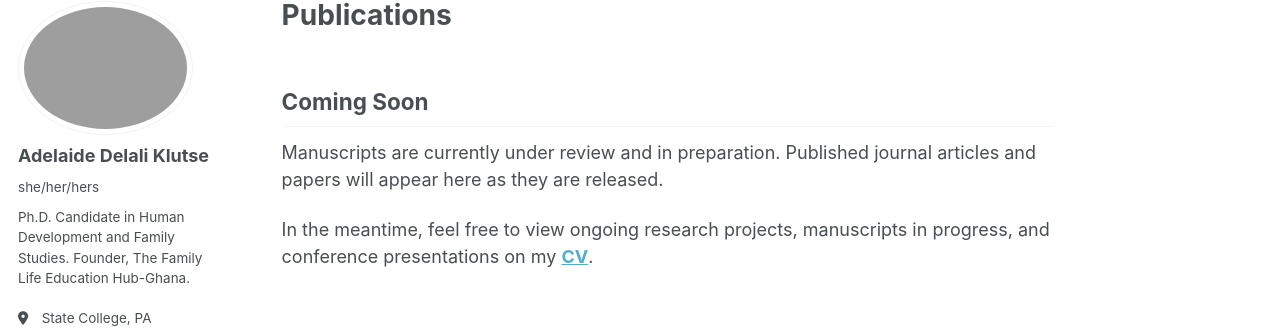
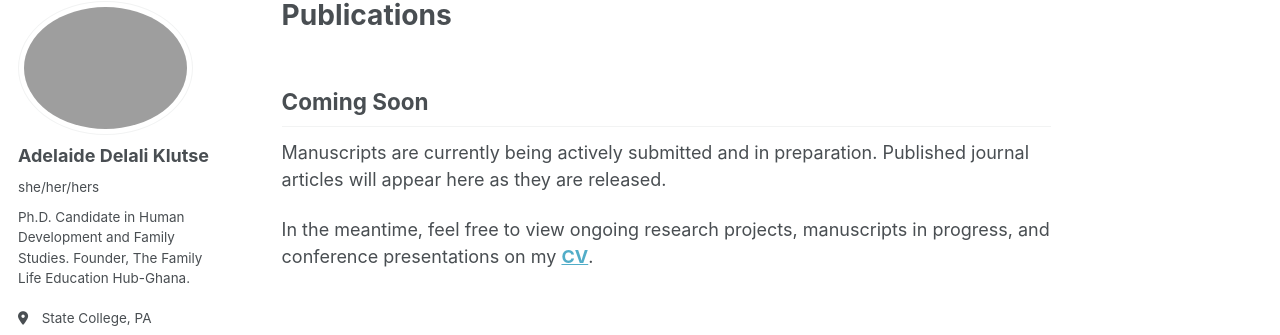
Before and after one commit to adklutse/adklutse.github.io, a Jekyll site: the page built from _pages/publications.md, in a window 1280 px wide. Shown: the part 100-435 px from the top of the page. Built offline with Jekyll 4.4.1, drawn with Linux system fonts in a browser that asks for light colours; a style sheet for code colours, icons or effects is not loaded.

Commit message:
Update publications.md

```diff
--- a/_pages/publications.md
+++ b/_pages/publications.md
@@ -7,6 +7,6 @@ author_profile: true
 
 ## Coming Soon
 
-Manuscripts are currently under review and in preparation. Published journal articles and papers will appear here as they are released.
+Manuscripts are currently being actively submitted and in preparation. Published journal articles will appear here as they are released.
 
 In the meantime, feel free to view ongoing research projects, manuscripts in progress, and conference presentations on my **[CV](/cv/)**.
```
